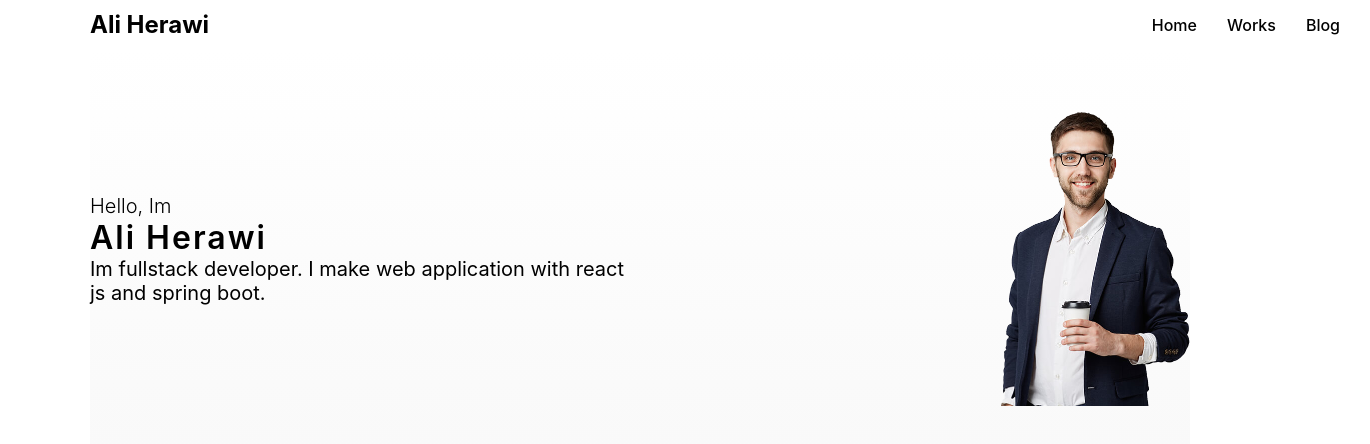
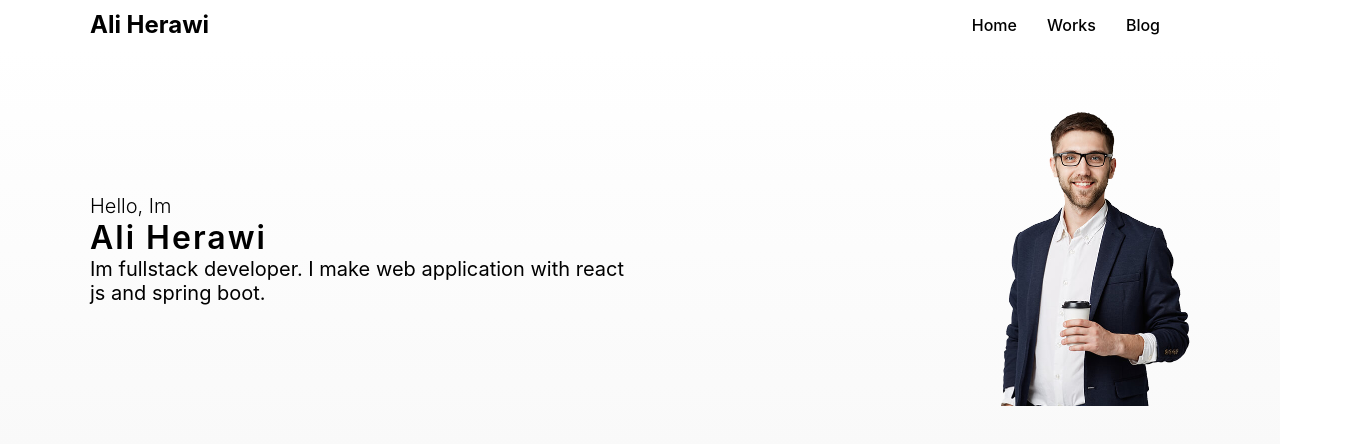
Before and after one commit to Aliherawi7/iPortfolio, a React (Create React App) app: page / in a window 1280 px wide. Shown: the top 444 px of the page, 1370 px wide, since content can reach past the window. Built offline with nearby package versions, Linux system fonts and the light colour scheme.

Commit message:
margin-LR-90 changed to padding-LR-90

```diff
--- a/src/App.css
+++ b/src/App.css
@@ -1,5 +1,5 @@
 
 .margin-LR-90{
-    margin-right: 90px !important;
-    margin-left: 90px !important;
+    padding-right: 90px !important;
+    padding-left: 90px !important;
 }
```
